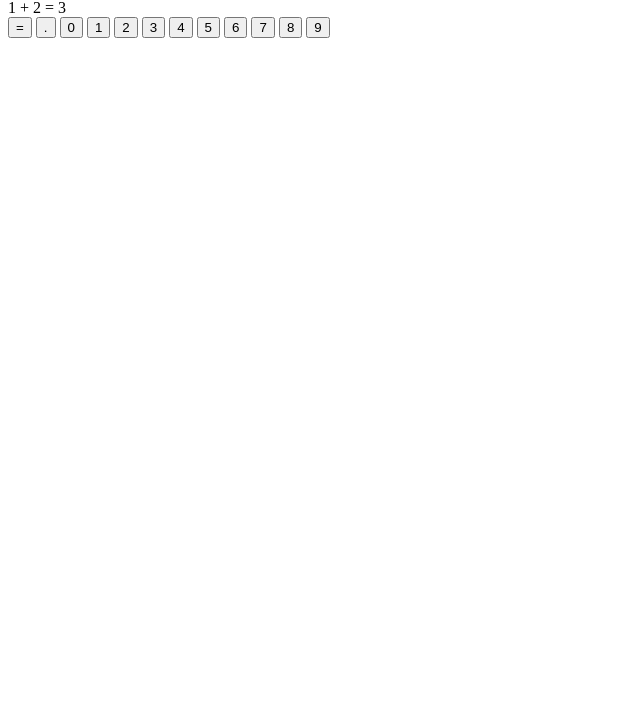
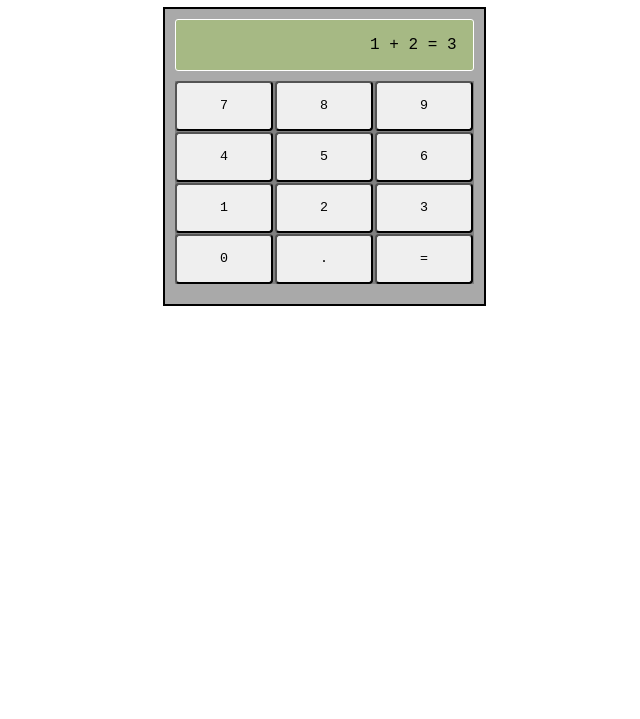
Before and after one commit to nongshaw/Odin-Calculator, a plain HTML site: page index.html in a window 1280 px wide. Shown: the part 81-800 px from the top of the page, without its empty margins (0-640 px from the left). Drawn offline with Linux system fonts and the light colour scheme.

Commit message:
Customise style with css to design basic calculator look

```diff
--- a/index.html
+++ b/index.html
@@ -11,12 +11,13 @@
         <div><h1>Calculator</h1></div>
         <div class="case">
             <div class="display">
-                1 + 2 = 3
+                <p>1 + 2 = 3</p>
             </div>
+            <div class="outer-button-area">
                 <div class="button-area">
+                    <button>0</button>
+                    <button>.</button>
                     <button>=</button>
-                <button>.</button>
-                <button>0</button>
                     <button>1</button>
                     <button>2</button>
                     <button>3</button>
@@ -29,6 +30,7 @@
                 </div>
             </div>
         </div>
+    </div>
     <script src="calculator.js"></script>
 </body>
 </html>
--- a/styles.css
+++ b/styles.css
@@ -0,0 +1,45 @@
+body {
+    font-family: 'Courier New', Courier, monospace;
+}
+
+.container {
+    display: flex;
+    flex-direction: column;
+    width: 50%;
+    align-items: center;
+}
+
+.case {
+    padding: 10px;
+    background-color: darkgray;
+    border: 2px solid black;
+}
+.display {
+    background-color: rgb(166, 185, 132);
+    border: 1px solid white;
+    border-radius: 3px;
+    padding: 0px 16px 0px 0px;
+    text-align: right;
+    min-height: 40px;
+}
+
+.outer-button-area {
+    padding: 10px 0px 10px 0px;
+}
+.button-area {
+    display: flex;
+    flex-wrap: wrap-reverse;
+    flex-direction: row;
+    gap: 1px;
+    grid-template-columns: repeat(3, 1fr);
+    justify-content: space-evenly;
+    background-color: gray;
+}
+
+button {
+    flex: 0 0 33%;
+    min-height: 50px;
+    font-family: 'Courier New', Courier, monospace;
+    border-radius: 4px;
+
+}
```
Lines whose indentation alone changed are shown as unchanged.
